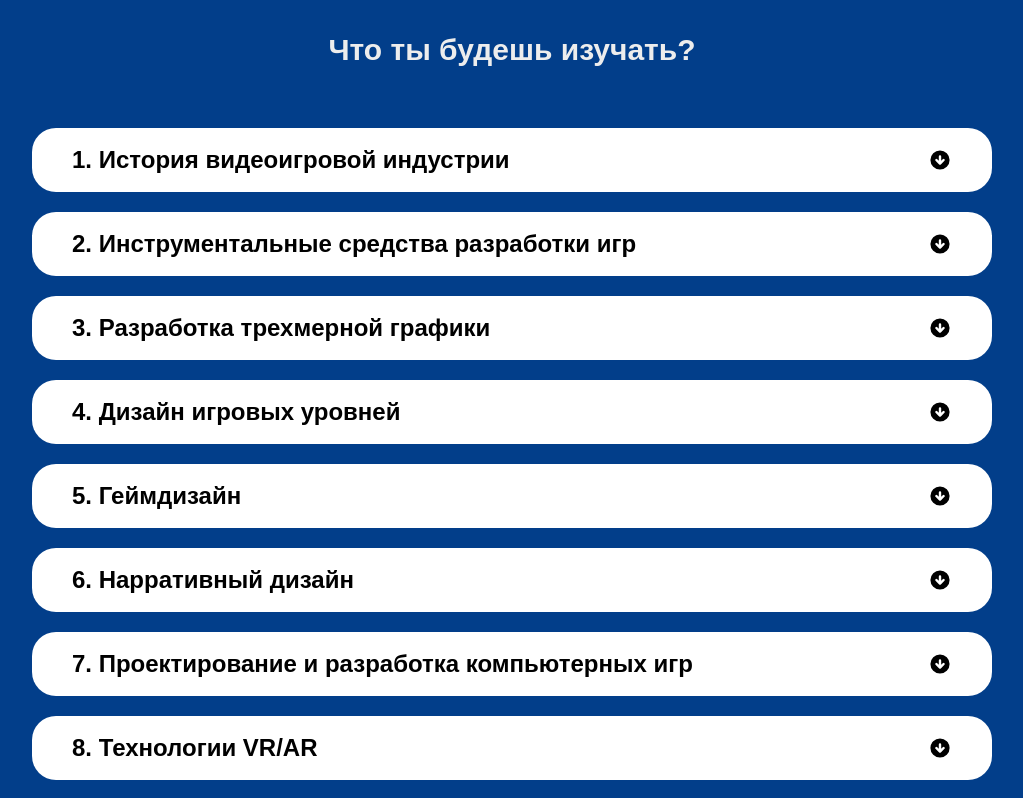
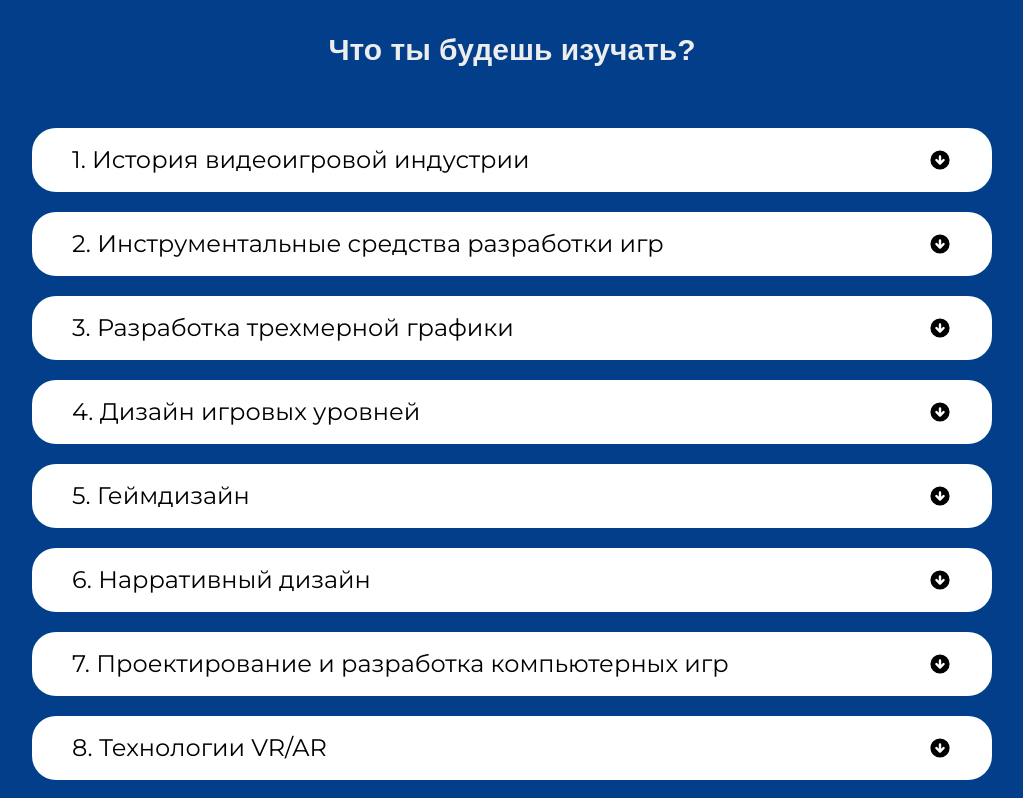
Before and after one commit to fullofempt/web-it, a Next.js app: page /gamenapravlenie in a window 1280 px wide. Shown: the part 2560-3358 px from the top of the page, without its empty margins (128-1151 px from the left). Built offline with nearby package versions, Linux system fonts and the light colour scheme.

Commit message:
fix111changepic and acord + header

```diff
--- a/src/app/UI/Header.jsx
+++ b/src/app/UI/Header.jsx
@@ -44,7 +44,7 @@ const Header = ({ input, setInput }) => {
                 {/* Mobile Menu */}
                 <div
                     ref={menuRef}
-                    className={`absolute top-full left-0 mt-2 w-max h-max bg-blue-600 rounded-lg shadow-lg p-4 transition-transform duration-300 ease-in-out ${isMenuOpen ? 'opacity-100 translate-y-0' : 'opacity-0 -translate-y-5 pointer-events-none'}`}
+                    className={`absolute top-full left-0 mt-5 ml-5 w-max h-max bg-blue-600 rounded-lg shadow-lg p-4 transition-transform duration-300 ease-in-out ${isMenuOpen ? 'opacity-100 translate-y-0' : 'opacity-0 -translate-y-5 pointer-events-none'}`}
                     onMouseLeave={() => setIsMenuOpen(false)}
                 >
                     <nav className="flex flex-col space-y-2">
--- a/src/app/components/AccordionUI.jsx
+++ b/src/app/components/AccordionUI.jsx
@@ -2,6 +2,13 @@
 import React from 'react'
 import { HiArrowCircleDown, HiX } from 'react-icons/hi'
 import { motion, AnimatePresence } from 'framer-motion'
+import { Montserrat } from 'next/font/google'
+
+export const montserrat = Montserrat({
+  subsets: ['latin', 'cyrillic'],
+  weight: ['100', '200', '300', '400', '500', '600', '700', '800', '900'],
+  variable: '--font-montserrat',
+})
 
 const AccordionUI = ({ title, children, Id, Index, setIndex }) => {
   const isOpen = Index === Id
@@ -57,7 +64,7 @@ const AccordionUI = ({ title, children, Id, Index, setIndex }) => {
   }
 
   return (
-    <div className="w-full md:w-4/5 lg:w-3/4 mx-auto mt-5">
+    <div className={`w-full md:w-4/5 lg:w-3/4 mx-auto mt-5 ${montserrat.className}`}>
       <motion.div
         onClick={handleSetIndex}
         initial="hidden"
@@ -65,9 +72,9 @@ const AccordionUI = ({ title, children, Id, Index, setIndex }) => {
         variants={titleVariants}
         whileHover={{ scale: 1.02 }}
         className="flex group cursor-pointer h-14 sm:h-16 justify-between items-center rounded-3xl
-                   bg-white hover:bg-[#aaaaaa] hover:shadow-lg text-sm sm:text-base md:text-lg lg:text-xl xl:text-2xl"
+           bg-white hover:bg-[#aaaaaa] hover:shadow-lg text-sm sm:text-base md:text-lg lg:text-xl xl:text-2xl"
       >
-        <div className="text-black font-semibold pl-5 sm:pl-8 md:pl-10 group-hover:text-white">
+        <div className="text-black font-600 pl-5 sm:pl-8 md:pl-10 group-hover:text-white">
           {title}
         </div>
         <div className="flex items-center justify-center pr-5 sm:pr-8 md:pr-10">
@@ -99,8 +106,9 @@ const AccordionUI = ({ title, children, Id, Index, setIndex }) => {
             animate="visible"
             exit="exit"
             variants={contentVariants}
-            className="bg-[#aaaaaa] pl-5 sm:pl-8 md:pl-10 pr-3 sm:pr-5 font-semibold text-black rounded-xl
-                       whitespace-normal break-words overflow-hidden text-xs sm:text-sm md:text-base lg:text-lg"
+            className={`bg-[#aaaaaa] pl-5 sm:pl-8 md:pl-10 pr-3 sm:pr-5 font-300 text-black rounded-xl
+                     whitespace-normal break-words overflow-hidden text-xs sm:text-sm md:text-base lg:text-lg
+                     ${montserrat.className}`}
           >
             <div className="py-3 sm:py-4">
               {children}
--- a/src/app/gamenapravlenieE/page.jsx
+++ b/src/app/gamenapravlenieE/page.jsx
@@ -54,7 +54,7 @@ export default function Page() {
       >
         <div className="h-160 md:h-170 lg:h-190 xl:h-285 brightness-70">
           <Image
-            src="/img/levUr.png"
+            src="/img/headofPrikladNaprav.png"
             alt="Программисты"
             fill
             priority
--- a/src/app/prikladnapravlenieE/page.jsx
+++ b/src/app/prikladnapravlenieE/page.jsx
@@ -52,7 +52,7 @@ export default function Page() {
       >
         <div className="h-160  md:h-170 lg:h-190 xl:h-285 brightness-70">
           <Image
-            src="/img/headofPrikladNaprav.png"
+            src="/img/levUr.png"
             alt="Программисты"
             layout="fill"
             objectFit="cover"
```
